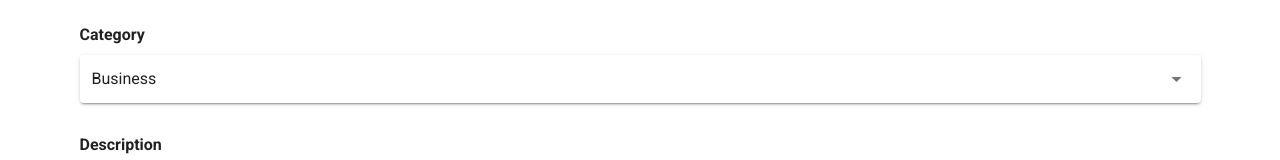
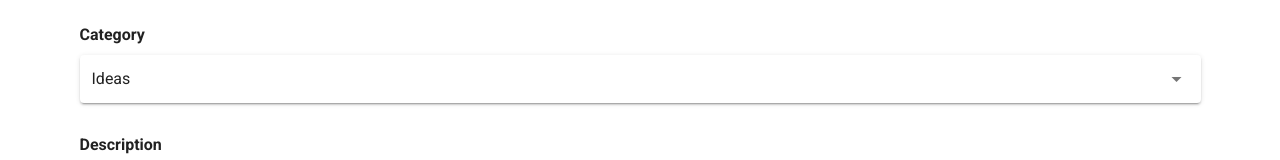
Before and after one commit to AllanJeremy/stickythoughts-frontend, a Nuxt app: page /journal/record in a window 1280 px wide. Shown: the part 129-289 px from the top of the page. Built offline with nearby package versions, Linux system fonts and the light colour scheme.

Commit message:
[Enhancement] Improved the category selection in the record page

```diff
--- a/pages/journal/record.vue
+++ b/pages/journal/record.vue
@@ -16,6 +16,7 @@
           solo
           color="teal"
           item-color="teal"
+          return-object
         ></v-select>
       </div>
       <div>
@@ -28,6 +29,7 @@
         ></v-textarea>
       </div>
     </section>
+
     <AudioRecorder />
   </div>
 </template>
@@ -40,10 +42,11 @@ export default {
   layout: 'app',
   data() {
     return {
-      selectedCategory: '1',
+      selectedCategory: { text: 'Ideas', value: '1' },
+      categoriesLoading: false,
       categories: [
-        { text: 'Business', value: '1' },
-        { text: 'Ideas', value: '2' },
+        { text: 'Ideas', value: '1' },
+        { text: 'Business', value: '2' },
         { text: 'Meditation', value: '3' },
       ],
     }
@@ -53,5 +56,12 @@ export default {
       title: 'Record',
     }
   },
+  created() {
+    this.$nuxt.$on('recordingComplete', (trackDetails) => {
+      trackDetails.title = `Something in "${this.selectedCategory.text}"`
+
+      this.$nuxt.$emit('loadTrack', trackDetails)
+    })
+  },
 }
 </script>
```
